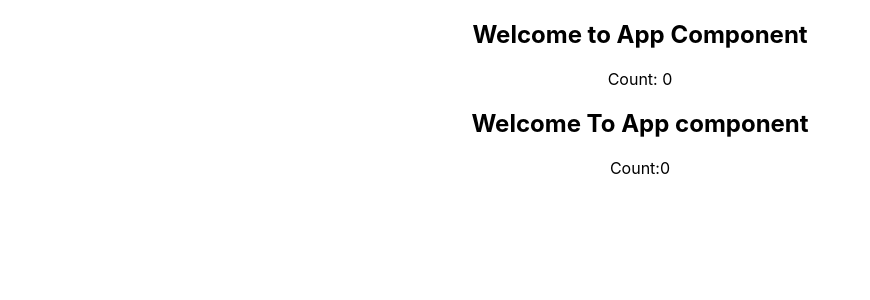
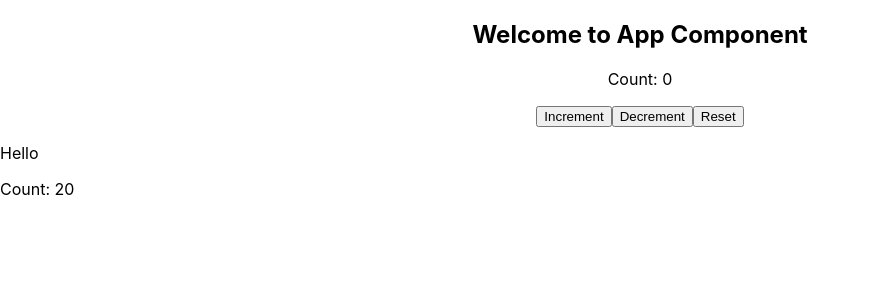
Before and after one commit to mkandanmk7/React-context-counter, a React (Create React App) app: page / in a window 1280 px wide. Shown: the top 300 px of the page, without its empty margins (0-870 px from the left). Built offline with nearby package versions, Linux system fonts and the light colour scheme.

Commit message:
provider consumer

```diff
--- a/src/App.js
+++ b/src/App.js
@@ -1,15 +1,27 @@
 import { useState } from "react";
 import "./App.css";
-import { Test } from "./Test";
+import { CounterContext } from "./Context";
+import Test from "./Test";
 
 function App({ name }) {
   const [count, setCount] = useState(0);
+
+  const inc = () => setCount(count + 1);
+  const dec = () => setCount(count - 1);
+  const reset = () => setCount(0);
   return (
-    <div className="App">
-      <h2>Welcome to {name} Component</h2>
-      <p>Count: {count}</p>
-      <Test name={name} count={count} />
-    </div>
+    <>
+      <div className="App">
+        <h2>Welcome to {name} Component</h2>
+        <p>Count: {count}</p>
+        <button onClick={inc}>Increment</button>
+        <button onClick={dec}>Decrement</button>
+        <button onClick={reset}>Reset</button>
+      </div>
+      <CounterContext.Provider value={{ count: 20 }}>
+        <Test />
+      </CounterContext.Provider>
+    </>
   );
 }
 
--- /dev/null
+++ b/src/Context.js
@@ -0,0 +1,3 @@
+import { createContext } from "react";
+
+export const CounterContext = createContext({});
--- a/src/Test.js
+++ b/src/Test.js
@@ -1,10 +1,20 @@
-import React from "react";
+import { CounterContext } from "./Context";
 
-export const Test = ({ name, count }) => {
+export default function Test() {
   return (
-    <div>
-      <h2>Welcome To {name} component</h2>
-      <p>Count:{count}</p>
-    </div>
+    <>
+      <CounterContext.Consumer>
+        {(context) => {
+          console.log(context);
+
+          return (
+            <div>
+              <p>Hello</p>
+              <p>Count: {context.count}</p>
+            </div>
+          );
+        }}
+      </CounterContext.Consumer>
+    </>
   );
-};
+}
```
